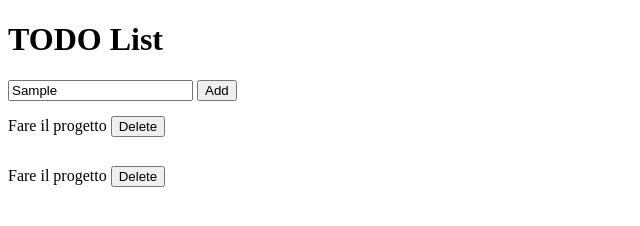
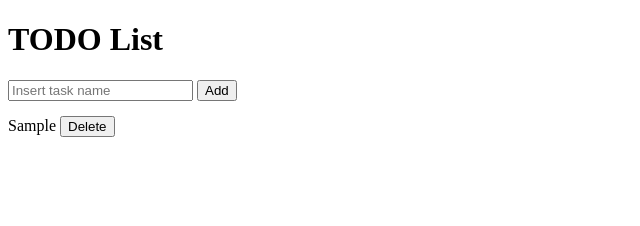
Before and after one commit to MrMax01/S3L3---DOM-Events-Form-Validation-BOM, a plain HTML site: page index.html in a window 1280 px wide. Both pictures are taken after typing "Sample" into the empty fields and a click on the button "Add". Shown: the whole page, without its empty margins (0-640 px from the left). Drawn offline with Linux system fonts and the light colour scheme.

Commit message:
btn delete fixed

```diff
--- a/index.html
+++ b/index.html
@@ -13,14 +13,14 @@
       <button>Add</button>
     </form>
     <section>
-      <div>
+      <!-- <div>
         <p>Fare il progetto</p>
         <button class="js-delete-btn">Delete</button>
       </div>
       <div>
         <p>Fare il progetto</p>
         <button class="js-delete-btn">Delete</button>
-      </div>
+      </div> -->
     </section>
 
     <script src="index.js"></script>
--- a/index.js
+++ b/index.js
@@ -1,27 +1,33 @@
+const todoList = [];
+
+const list = () => {
+  let todoListHTML = "";
+  for (let i = 0; i < todoList.length; i++) {
+    todoListHTML += `
+        <div>
+        <p>${todoList[i]}</p>
+        <button class="js-delete-btn" onclick ="deleteTODO(${i})">Delete</button>
+        </div>`;
+  }
+  const sectionList = document.querySelector("section");
+  sectionList.innerHTML = todoListHTML;
+};
+
 document.querySelector("form").addEventListener("submit", (event) => {
   event.preventDefault();
   const inputTask = event.target[0].value;
   addTODO(inputTask);
+  document.querySelector("input").value = "";
 });
 
-document.querySelector("body").addEventListener("keydown", (key) => {
-  if (key === "Enter") {
-    const inputTask = document.querySelector("#task-name").value;
-    addTODO(inputTask);
-  }
-});
+/*Add the task to the array and update the list on the screen*/
+function addTODO(task) {
+  todoList.push(task);
+  list();
+}
 
-document.querySelectorAll(".js-delete-btn").forEach((elem, index) => {
-  elem.addEventListener("click", () => {});
-});
-
-function addTODO(task) {
-  const sectionList = document.querySelector("section");
-  todoList.push(task);
-  sectionList.innerHTML += `
-        <div>
-            <p>${task}</p>
-            <button class="js-delete-btn">Delete</button>
-        </div>`;
-  document.querySelector("input").value = "";
+/*Remove the task to the array and update the list on the screen*/
+function deleteTODO(i) {
+  todoList.splice(i, 1);
+  list();
 }
```
